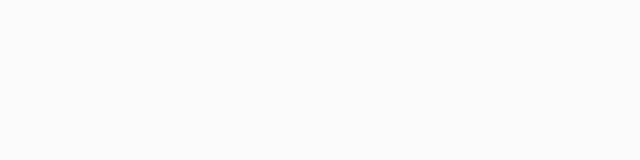
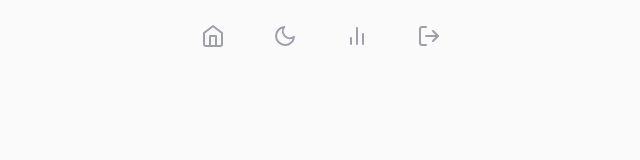
Before and after one commit to JustCodeDaily/protocols, a Next.js app: page /login in a window 1280 px wide. Shown: the top 160 px of the page, without its empty margins (319-959 px from the left). Built offline with nearby package versions, Linux system fonts and the light colour scheme.

Commit message:
:construction: WIP: Add Nav Layout

```diff
--- a/src/app/layout.js
+++ b/src/app/layout.js
@@ -1,28 +1,41 @@
 import { Geist, Geist_Mono } from "next/font/google";
 import "./globals.css";
-
 const geistSans = Geist({
   variable: "--font-geist-sans",
-  subsets: ["latin"],
+  subsets: ["latin"]
 });
-
 const geistMono = Geist_Mono({
   variable: "--font-geist-mono",
-  subsets: ["latin"],
+  subsets: ["latin"]
 });
-
 export const metadata = {
   title: "SwipeHabit",
-  description: "A private, swipe-based habit tracker.",
+  description: "A private, swipe-based habit tracker."
 };
-
+import { TopNav } from "@/components/TopNav";
 export default function RootLayout({ children }) {
-  return (
-    <html
-      lang="en"
-      className={`${geistSans.variable} ${geistMono.variable} h-full antialiased`}
-    >
-      <body className="min-h-full flex flex-col">{children}</body>
-    </html>
-  );
+  return <html
+    lang="en"
+    className={`${geistSans.variable} ${geistMono.variable} h-full antialiased`}
+  >
+      <head>
+        <script
+          dangerouslySetInnerHTML={{
+            __html: `
+              try {
+                if (localStorage.theme === 'dark' || (!('theme' in localStorage) && window.matchMedia('(prefers-color-scheme: dark)').matches)) {
+                  document.documentElement.classList.add('dark')
+                } else {
+                  document.documentElement.classList.remove('dark')
+                }
+              } catch (_) {}
+            `,
+          }}
+        />
+      </head>
+      <body className="min-h-full flex flex-col relative">
+        <TopNav />
+        {children}
+      </body>
+    </html>;
 }
```
